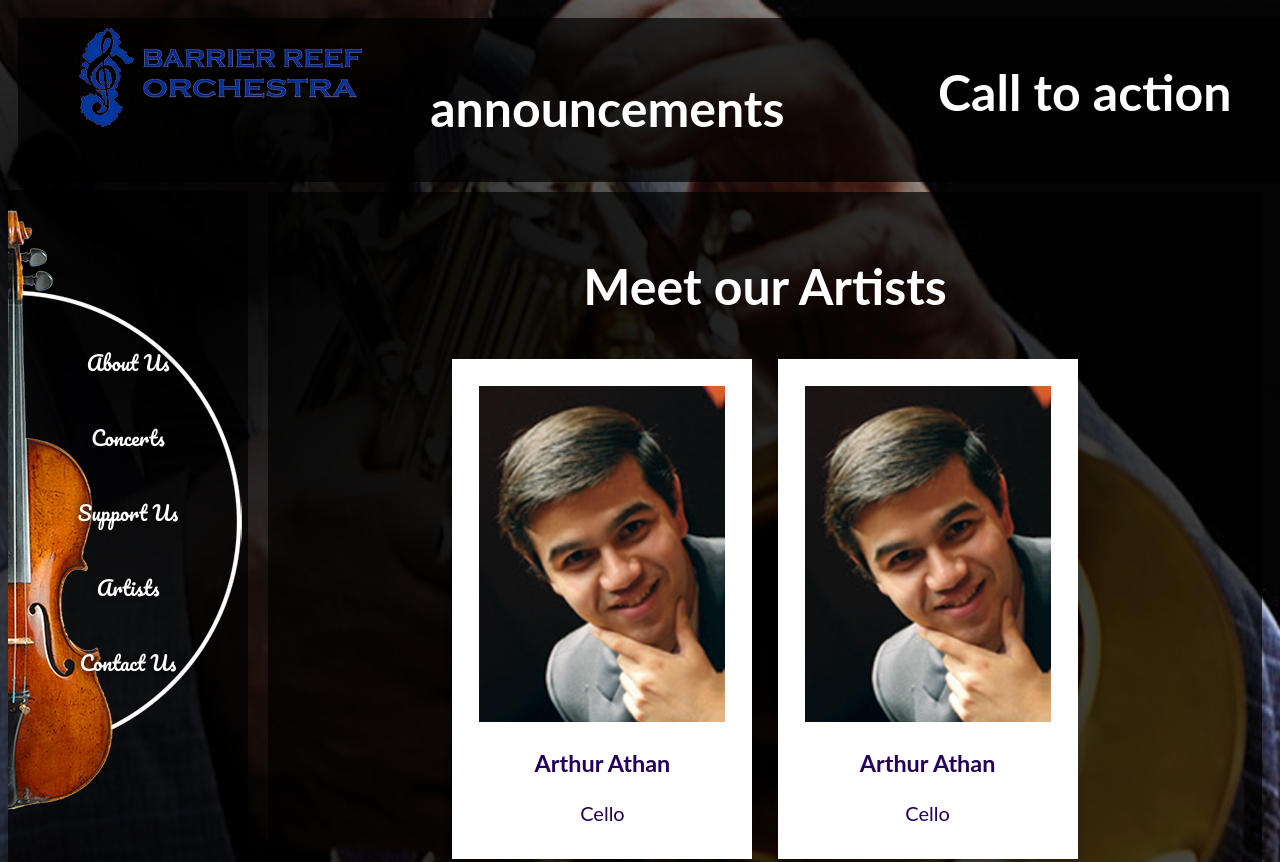
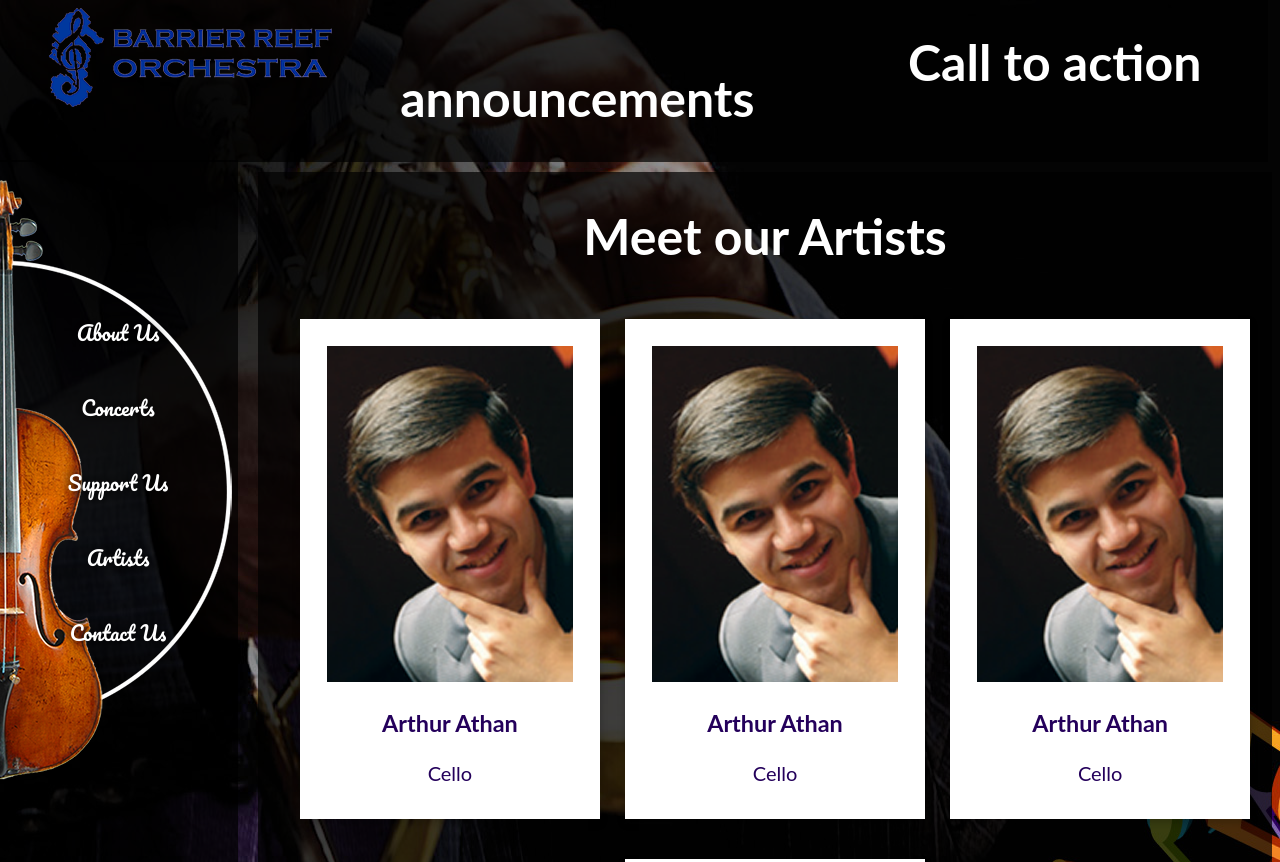
Before and after one commit to Napster56/CP1406-A2-G6, a plain HTML site: page Website/artists.html in a window 1280 px wide. Shown: the top 862 px of the page. Drawn offline with Linux system fonts and the light colour scheme.

Commit message:
fixed ghost padding. modal size

```diff
--- a/Website/artists.html
+++ b/Website/artists.html
@@ -16,7 +16,7 @@
 		<div class="row">
 				<!-- Logo -->
 				<div class="col-3 alignleft">
-					<a href="index.html"><img src="images/logo.png" ></a>
+					<a href="index.html"><img src="images/logo.png" style="margin:10px;" ></a>
 				</div>
 				<!-- Call to action -->
 				<div class="col-4" style="float:right;">
@@ -48,6 +48,8 @@
 	<!-- Content section -->
 	<div class="col-12">
 		<div id="contentSection" class="contentsection">
+			<div class="row">
+				<div class="col-12">
 					<h1 class="aligncenter">Meet our Artists</h1>
 
 					<!-- hidden modal for artist info -->
@@ -60,8 +62,8 @@
 							</div>
 						</div>
 					</div>
-			<div class="row">
-				<div class="col-3">
+				</div>
+				<div class="col-2 padd">
 					<!-- Card for artist -->
 					<a id="cardbtn">
 						<div class="card">
@@ -74,7 +76,7 @@
 					</a>
 				</div>
 				<!-- Card for artist -->
-				<div class="col-3">
+				<div class="col-2 padd">
 					<a>
 						<div class="card">
 							<img src="images/arthur-athan.png" alt="Atrhur Athan" width="246px" height="336">
@@ -86,7 +88,7 @@
 					</a>
 				</div>
 				<!-- Card for artist -->
-				<div class="col-3">
+				<div class="col-2 padd">
 					<a>
 						<div class="card">
 							<img src="images/arthur-athan.png" alt="Atrhur Athan" width="246px" height="336">
@@ -98,7 +100,7 @@
 					</a>
 				</div>
 				<!-- Card for artist -->
-				<div class="col-3">
+				<div class="col-2 padd">
 					<a>
 						<div class="card">
 							<img src="images/arthur-athan.png" alt="Atrhur Athan" width="246px" height="336">
--- a/Website/mainstyle.css
+++ b/Website/mainstyle.css
@@ -11,11 +11,13 @@ html {
 body {
 	background-color: black;
 	background-repeat: no-repeat;
-	background-size: 100%;
-	background-size: cover;
 	font-family: "Lato", sans-serif;
 	color: white;
 	font-size: 20px;
+}
+
+background {
+	position: fixed;
 }
 
 /* Grids allows for responsive design */
@@ -25,7 +27,6 @@ body {
 }
 
 [class*="col-"] {
-	padding: 10px;
 	text-align: center;
 	min-width: 320px;
 	display: inline-block;
@@ -38,7 +39,7 @@ row::after {
 	text-align: center;
 }
 
-.col-nav {width: auto; padding-left: 0px; float: left;}
+.col-nav {width: auto; float: left;}
 .col-1 {width: 8.33%;}
 .col-2 {width: 16.66%;}
 .col-3 {width: 25%;}
@@ -61,7 +62,6 @@ row::after {
 
 .alignright {
 	text-align: right;
-	padding-right: 50px;
 }
 .alignleft {
 	text-align: left;
@@ -102,13 +102,14 @@ a {
 	height: 100%;
 	width: 240px;
 	position: fixed;
-	top: 190px;
+	top: 160px;
 	z-index: 1;
 	background-color: rgba(0, 0, 0, 0.7);
 	transition: 0.3s;
 	padding-top: 20px;
 	text-align: left;
 	overflow: hidden;
+	margin-left: -10px
 }
 					/* navigation bar buttons */
 .navbar a {
@@ -151,18 +152,21 @@ a {
 	width: 100%;
 	background-color: rgba(0, 0, 0, 0.7);
 	position: fixed;
-	margin-top: 0px;
-	padding: none;
+	margin-top: -30px;
+	margin-left: -20px;
 }
 
 					/* contains col's for all page content */
 .contentsection {
 	margin-left: 250px;
-	margin-top: 130px;
+	margin-top: 140px;
 	background-color: rgba(0, 0, 0, 0.7);
 	text-align: center;
 	min-width: 400px;
-	padding: 30px;
+}
+
+.padd {
+	padding: 20px;
 }
 
 /* Card and modal for artists info */
@@ -183,22 +187,20 @@ a {
 }
 
 .cardinfo {
-  	padding: 0px;
+	padding: 0px;
 	color: rgba(36, 0, 91, 1);
 }
 
 									/* Modal for extra artist info */
 
-modal {
+.modal {
   display: none;
-  position: absolute;
-  left: 0;
+  left: 0px;
   top: 0px;
   width: 100%;
   height: 100%;
   overflow: auto;
-  background-color: rgb(0,0,0);
-  background-color: rgba(0,0,0,0.4);
+	text-align: center;
 }
 
 									/* Modal Content/Box */
@@ -207,7 +209,8 @@ modal {
     margin: 1% auto;
     padding: 20px;
     border: 1px solid #888;
-    width: 80%;
+		width: 80%;
+    max-width: 1000px;
 }
 
 									/* Close Button */
```
Also changed, not shown: report.html (+1 -0 lines). Lines whose indentation alone changed are shown as unchanged.
